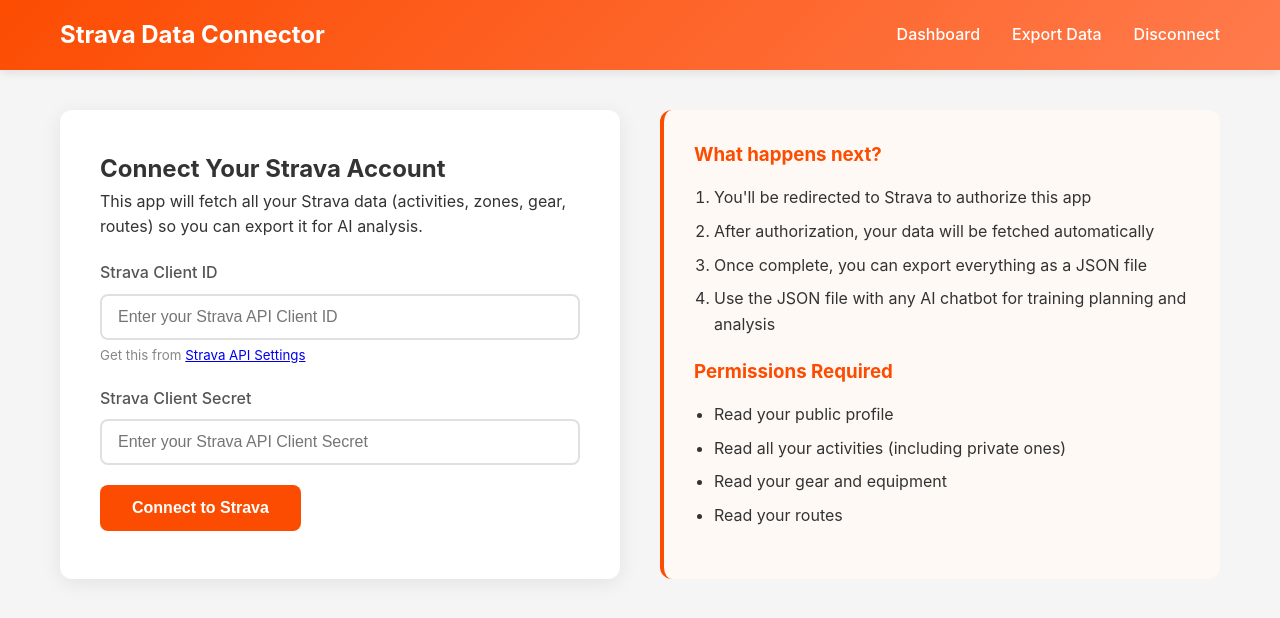
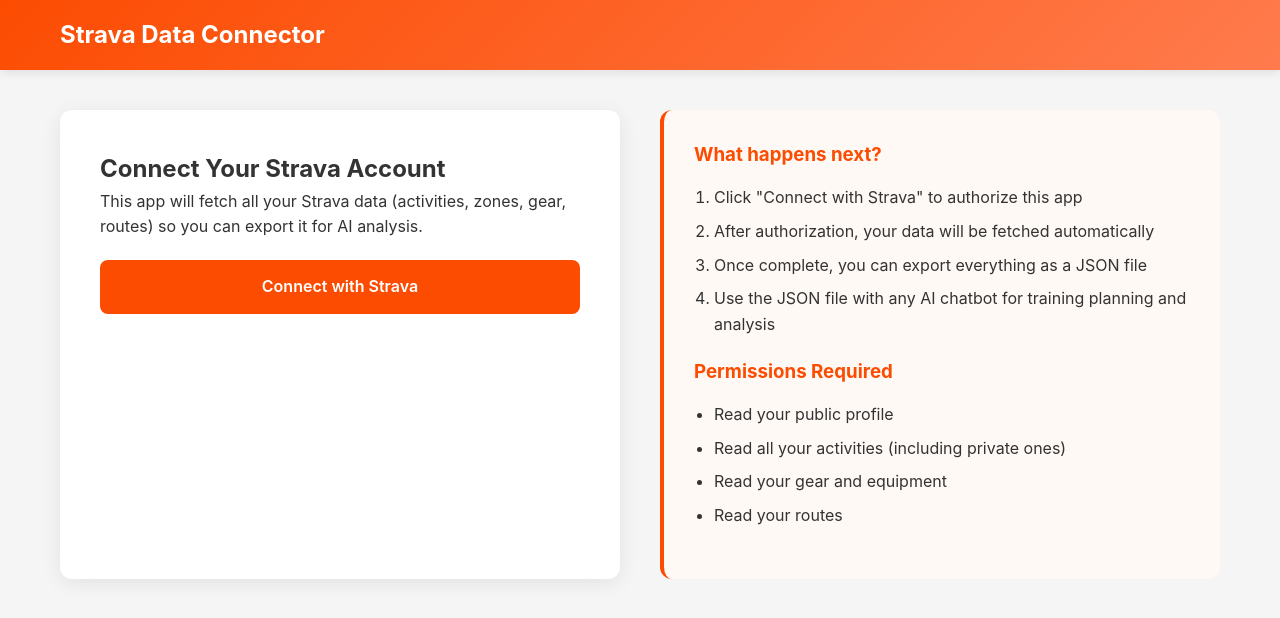
Before and after one commit to ItsBram/StravaJSONConverter, a Flask app: page / in a window 1280 px wide. Shown: the top 618 px of the page. Run offline with Flask 3, Linux system fonts and the light colour scheme; the visitor is signed in with stand-in values (Sample User, id 1); parts of the project's set-up code (start-up, migrations or seed data) failed here and were passed over.

Commit message:
Replace manual API key form with Strava OAuth login
Remove the form where users had to manually enter their Strava Client ID
and Client Secret. Users now simply click "Connect with Strava" and
authenticate through Strava's OAuth flow. Credentials are pre-configured
by the server operator in .env, not by end users.

```diff
--- a/app.py
+++ b/app.py
@@ -6,6 +6,7 @@ from extensions import db
 def create_app():
     app = Flask(__name__)
     app.config.from_object(Config)
+    Config.validate()
     db.init_app(app)
 
     # Import models so they're registered with SQLAlchemy
--- a/routes/auth_routes.py
+++ b/routes/auth_routes.py
@@ -12,8 +12,8 @@ auth_bp = Blueprint('auth', __name__)
 
 @auth_bp.route('/auth/strava')
 def auth_strava():
-    if not current_app.config.get('STRAVA_CLIENT_ID'):
-        return redirect(url_for('web.index'))
+    if not current_app.config.get('STRAVA_CLIENT_ID') or not current_app.config.get('STRAVA_CLIENT_SECRET'):
+        return "Server configuration error: Strava API credentials are not configured. Please contact the administrator.", 500
 
     auth_url = StravaOAuth.get_authorization_url()
     return redirect(auth_url)
--- a/routes/web_routes.py
+++ b/routes/web_routes.py
@@ -13,7 +13,7 @@ web_bp = Blueprint('web', __name__)
 def index():
     athlete_id = session.get('athlete_id')
 
-    if not athlete_id or not current_app.config.get('STRAVA_CLIENT_ID'):
+    if not athlete_id:
         return render_template('index.html')
 
     athlete = Athlete.query.get(athlete_id)
@@ -31,24 +31,6 @@ def index():
                           stats=stats,
                           gear_count=Gear.query.filter_by(athlete_id=athlete_id).count(),
                           routes_count=Route.query.filter_by(athlete_id=athlete_id).count())
-
-
-@web_bp.route('/config', methods=['POST'])
-def save_config():
-    data = request.get_json()
-    client_id = data.get('client_id')
-    client_secret = data.get('client_secret')
-
-    if not client_id or not client_secret:
-        return jsonify({'error': 'Client ID and Secret are required'}), 400
-
-    current_app.config['STRAVA_CLIENT_ID'] = client_id
-    current_app.config['STRAVA_CLIENT_SECRET'] = client_secret
-
-    from api.oauth import StravaOAuth
-    auth_url = StravaOAuth.get_authorization_url()
-
-    return jsonify({'redirect_url': auth_url})
 
 
 @web_bp.route('/sync/start', methods=['POST'])
--- a/static/css/style.css
+++ b/static/css/style.css
@@ -41,6 +41,21 @@ body {
 }
 
 .nav-links a:hover {
+    opacity: 0.9;
+}
+
+.nav-btn {
+    background: none;
+    border: none;
+    color: white;
+    font-weight: 500;
+    cursor: pointer;
+    font-size: inherit;
+    font-family: inherit;
+    padding: 0;
+}
+
+.nav-btn:hover {
     opacity: 0.9;
 }
 
@@ -89,39 +104,13 @@ main.container {
     margin-bottom: 8px;
 }
 
-.config-form {
+.btn-strava {
+    display: block;
+    width: 100%;
+    padding: 16px;
+    font-size: 1.2rem;
+    text-align: center;
     margin-top: 20px;
-}
-
-.form-group {
-    margin-bottom: 20px;
-}
-
-.form-group label {
-    display: block;
-    margin-bottom: 8px;
-    font-weight: 500;
-    color: #555;
-}
-
-.form-group input {
-    width: 100%;
-    padding: 12px 16px;
-    border: 2px solid #e0e0e0;
-    border-radius: 8px;
-    font-size: 1rem;
-    transition: border-color 0.3s;
-}
-
-.form-group input:focus {
-    outline: none;
-    border-color: #fc4c02;
-}
-
-.form-group small {
-    display: block;
-    margin-top: 5px;
-    color: #888;
 }
 
 .btn {
--- a/templates/base.html
+++ b/templates/base.html
@@ -14,7 +14,11 @@
             <ul class="nav-links">
                 <li><a href="/">Dashboard</a></li>
                 <li><a href="/export/all">Export Data</a></li>
-                <li><a href="/auth/logout">Disconnect</a></li>
+                <li>
+                    <form method="POST" action="/auth/logout" style="display:inline;">
+                        <button type="submit" class="nav-btn">Disconnect</button>
+                    </form>
+                </li>
             </ul>
             {% endif %}
         </div>
--- a/templates/index.html
+++ b/templates/index.html
@@ -1,6 +1,6 @@
 {% extends "base.html" %}
 
-{% block title %}Strava Data Connector - Setup{% endblock %}
+{% block title %}Strava Data Connector{% endblock %}
 
 {% block content %}
 <div class="setup-container">
@@ -8,30 +8,13 @@
         <h2>Connect Your Strava Account</h2>
         <p>This app will fetch all your Strava data (activities, zones, gear, routes) so you can export it for AI analysis.</p>
 
-        <form id="configForm" class="config-form">
-            <div class="form-group">
-                <label for="client_id">Strava Client ID</label>
-                <input type="text" id="client_id" name="client_id" required
-                       placeholder="Enter your Strava API Client ID">
-                <small>Get this from <a href="https://www.strava.com/settings/api" target="_blank">Strava API Settings</a></small>
-            </div>
-
-            <div class="form-group">
-                <label for="client_secret">Strava Client Secret</label>
-                <input type="password" id="client_secret" name="client_secret" required
-                       placeholder="Enter your Strava API Client Secret">
-            </div>
-
-            <button type="submit" class="btn btn-primary">Connect to Strava</button>
-        </form>
-
-        <div id="error" class="error-message" style="display: none;"></div>
+        <a href="/auth/strava" class="btn btn-primary btn-strava">Connect with Strava</a>
     </div>
 
     <div class="info-card">
         <h3>What happens next?</h3>
         <ol>
-            <li>You'll be redirected to Strava to authorize this app</li>
+            <li>Click "Connect with Strava" to authorize this app</li>
             <li>After authorization, your data will be fetched automatically</li>
             <li>Once complete, you can export everything as a JSON file</li>
             <li>Use the JSON file with any AI chatbot for training planning and analysis</li>
@@ -47,36 +30,3 @@
     </div>
 </div>
 {% endblock %}
-
-{% block scripts %}
-<script>
-document.getElementById('configForm').addEventListener('submit', function(e) {
-    e.preventDefault();
-
-    const clientId = document.getElementById('client_id').value;
-    const clientSecret = document.getElementById('client_secret').value;
-
-    // Save credentials and redirect to OAuth
-    fetch('/config', {
-        method: 'POST',
-        headers: { 'Content-Type': 'application/json' },
-        body: JSON.stringify({ client_id: clientId, client_secret: clientSecret })
-    })
-    .then(response => response.json())
-    .then(data => {
-        if (data.error) {
-            showError(data.error);
-        } else {
-            window.location.href = data.redirect_url;
-        }
-    })
-    .catch(err => showError('Failed to save configuration'));
-});
-
-function showError(message) {
-    const errorDiv = document.getElementById('error');
-    errorDiv.textContent = message;
-    errorDiv.style.display = 'block';
-}
-</script>
-{% endblock %}
```
Also changed, not shown: CLAUDE.md (+60 -11 lines), config.py (+13 -0 lines), README.md, 1 other file.
